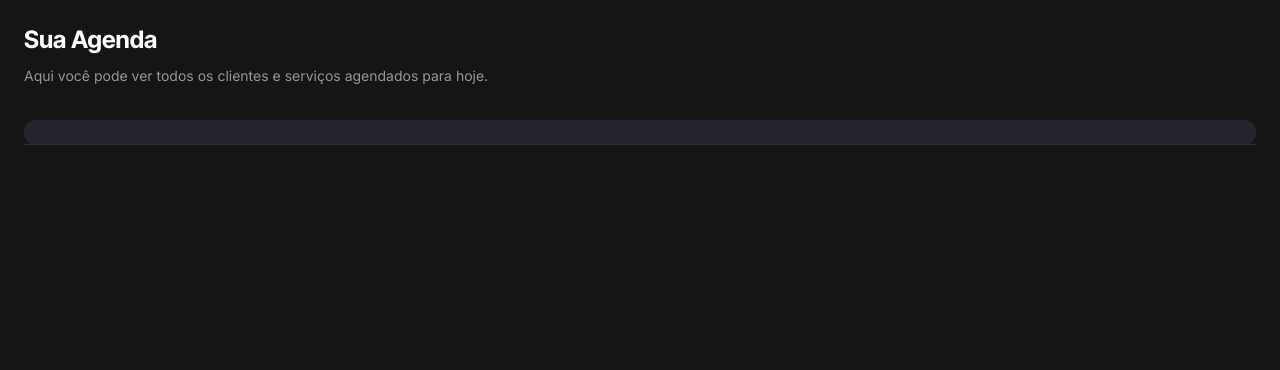
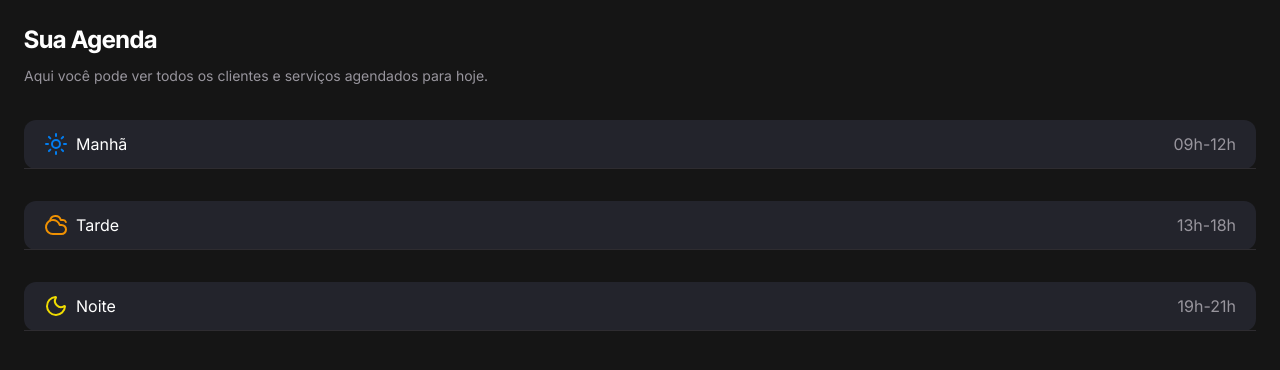
Before and after one commit to BrunoBecoski/mundo-pet, a Next.js app: page / in a window 1280 px wide. Shown: the top 370 px of the page. Built offline with nearby package versions, Linux system fonts and the light colour scheme.

Commit message:
Cria a lógica para os períodos

```diff
--- a/src/app/page.tsx
+++ b/src/app/page.tsx
@@ -1,4 +1,10 @@
 import { PeriodSection } from "@/components/period-section";
+import type {
+  PeriodType,
+  AppointmentType,
+  AppointmentPeriodType,
+  AppointmentPrismaType
+} from "@/types/appointments"
 
 const appointments = [
   {
@@ -34,7 +40,61 @@ const appointments = [
     scheduleAt: new Date('2025-08-17T19:00:00'),
   },
 ];
+
+function getPeriod(hour: number): PeriodType {
+  if (hour >= 9 || hour < 12) return 'morning'
+
+  if (hour >= 13 || hour < 18) return 'afternoon'
+
+  return 'evening'
+}
+
+function groupAppointmentByPeriod(appointments: AppointmentPrismaType[]): AppointmentPeriodType[] {
+  const transformedAppointments: AppointmentType[] = appointments.map((apt) => ({
+    ...apt,
+    time: apt.scheduleAt.toLocaleTimeString('pt-BR', {
+      hour: '2-digit',
+      minute: '2-digit',
+    }),
+    service: apt.description,
+    period: getPeriod(apt.scheduleAt.getHours())
+  }))
+
+  const morningAppointments = transformedAppointments.filter((apt) =>
+    apt.period === 'morning'
+  )
+  const afternoonAppointments = transformedAppointments.filter((apt) =>
+    apt.period === 'afternoon'
+  )
+  const eveningAppointments = transformedAppointments.filter((apt) =>
+    apt.period === 'evening'
+  )
+
+  return [
+    {
+      title: 'Manhã',
+      type: 'morning',
+      timeRange: '09h-12h',
+      appointments: morningAppointments,
+    },
+    {
+      title: 'Tarde',
+      type: 'afternoon',
+      timeRange: '13h-18h',
+      appointments: afternoonAppointments,
+    },
+    {
+      title: 'Noite',
+      type: 'evening',
+      timeRange: '19h-21h',
+      appointments: eveningAppointments,
+    },
+  ]
+}
+
 export default function Home() {
+  const periods = groupAppointmentByPeriod(appointments)
+
   return (
     <div className="bg-background-primary p-6 ">
       <div className="flex items-center justify-between md:mb-8">
@@ -48,7 +108,11 @@ export default function Home() {
         </div>
       </div>
 
-      <PeriodSection period={[]} />
+      <div className="pb-24 md:pb-0 ">
+        {periods.map(period =>
+          <PeriodSection key={period.type} period={period} />
+        )}
+      </div>
    </div>
   );
 }
--- a/src/components/period-section/index.tsx
+++ b/src/components/period-section/index.tsx
@@ -1,4 +1,6 @@
 import { Cloudy, Moon, Sun } from "lucide-react"
+
+import { AppointmentPeriodType } from "@/types/appointments"
 
 const periodIcons = {
   morning: <Sun  className="text-accent-blue"/>,
@@ -7,19 +9,23 @@ const periodIcons = {
 }
 
 type PeriodSectionProps = {
-  period: any
+  period: AppointmentPeriodType
 }
 
 export function PeriodSection({ period }: PeriodSectionProps) {
   return (
     <section className="mb-8 bg-background-tertiary rounded-xl">
       <div className="flex items-center px-5 py-3 justify-between border-b border-[#2E2C30]">
-        <div>
-          {periodIcons[period?.type]}
+        <div className="flex items-center gap-2">
+          {periodIcons[period.type]}
           <h2 className="text-label-large text-content-primary">
             {period?.title}
           </h2>
         </div>
+
+        <span className="text-label-large text-content-secondary">
+          {period.timeRange}
+        </span>
       </div>
     </section>
   )
--- /dev/null
+++ b/src/types/appointments.ts
@@ -0,0 +1,28 @@
+export type PeriodType = 'morning' | 'afternoon' | 'evening';
+
+export type AppointmentType = {
+  id: string;
+  time: string;
+  petName: string;
+  tutorName: string;
+  phone: string;
+  description: string;
+  scheduleAt: Date;
+  period: PeriodType;
+}
+
+export type AppointmentPeriodType = {
+  title: string;
+  type: PeriodType;
+  timeRange: string;
+  appointments: AppointmentType[];
+}
+
+export type AppointmentPrismaType = {
+  id: string;
+  tutorName: string;
+  petName: string;
+  phone: string;
+  description: string;
+  scheduleAt: Date;
+}
```
